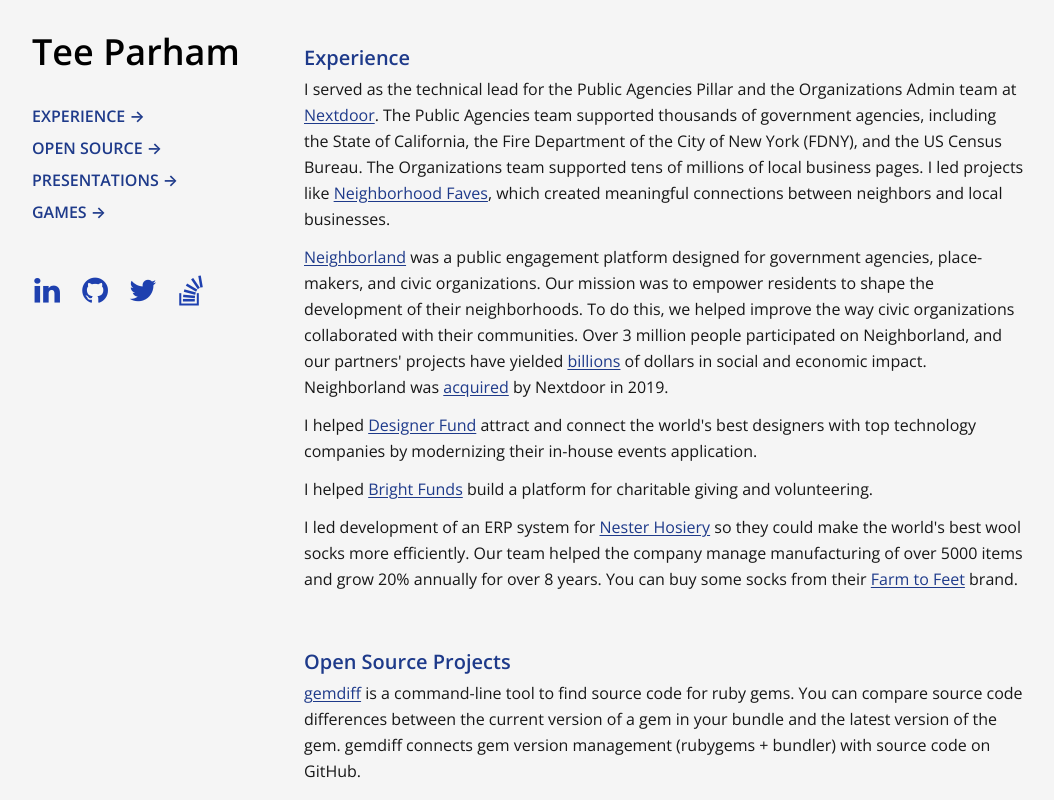
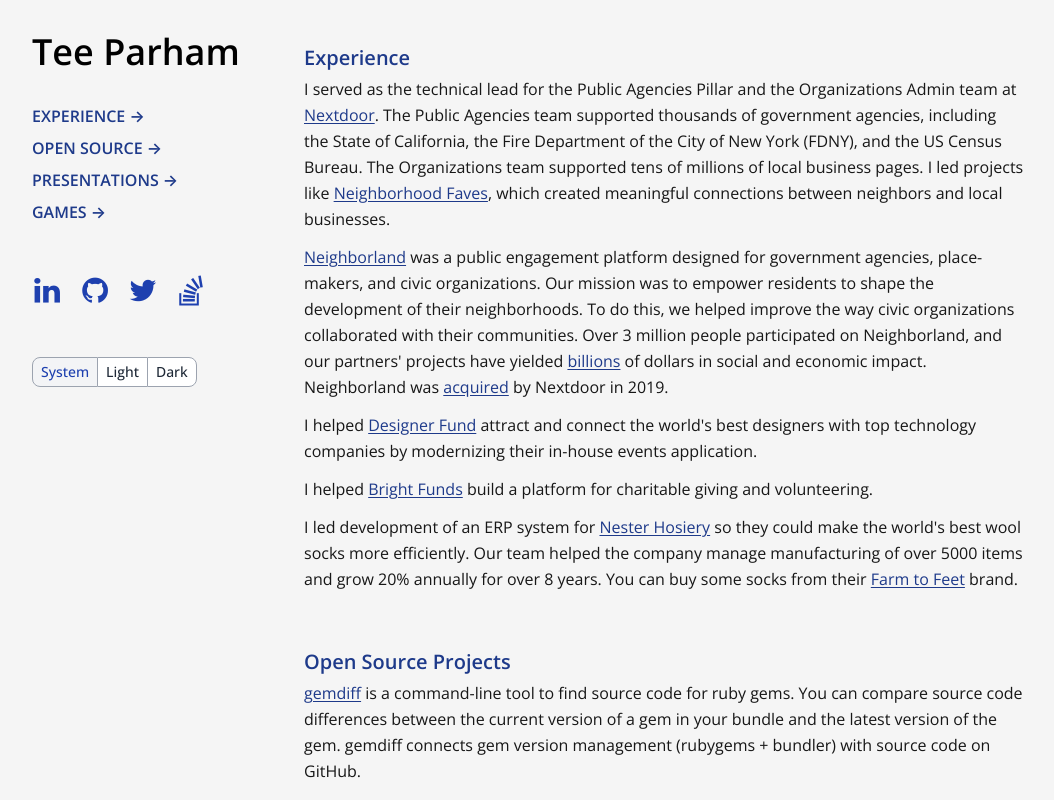
Before and after one commit to teeparham/next, a Next.js app: page / in a window 1280 px wide. Shown: the top 800 px of the page, without its empty margins (112-1166 px from the left). Built offline with nearby package versions, Linux system fonts and the light colour scheme.

Commit message:
Dark mode switch

```diff
--- /dev/null
+++ b/app/components/Providers.tsx
@@ -0,0 +1,11 @@
+"use client";
+
+import { ThemeProvider } from "next-themes";
+
+interface ProvidersProps {
+  children: React.ReactNode;
+}
+
+export function Providers({ children }: ProvidersProps) {
+  return <ThemeProvider attribute="class">{children}</ThemeProvider>;
+}
--- /dev/null
+++ b/app/components/ThemeSwitch.tsx
@@ -0,0 +1,50 @@
+import { useState, useEffect } from "react";
+import { useTheme } from "next-themes";
+import { cx } from "../utils";
+
+interface ToggleButtonProps {
+  css: string; // border
+  newTheme: string;
+  text: string;
+}
+
+function ToggleButton({ css, text, newTheme }: ToggleButtonProps) {
+  const { theme, setTheme } = useTheme();
+  return (
+    <button
+      className={cx(
+        css,
+        theme === newTheme ? "text-blue-800 bg-gray-100" : "bg-white",
+        "px-2 py-1",
+        "border-gray-400",
+        "hover:bg-gray-200 hover:text-blue-700 focus:text-blue-700"
+      )}
+      onClick={() => {
+        setTheme(newTheme);
+      }}
+    >
+      {text}
+    </button>
+  );
+}
+
+export function ThemeSwitch() {
+  const [mounted, setMounted] = useState(false);
+
+  // only show on client
+  useEffect(() => {
+    setMounted(true);
+  }, []);
+
+  if (!mounted) {
+    return null;
+  }
+
+  return (
+    <div className="inline-flex text-sm font-medium text-gray-800">
+      <ToggleButton css="rounded-l-lg border" text="System" newTheme="system" />
+      <ToggleButton css="border-t border-b" text="Light" newTheme="light" />
+      <ToggleButton css="rounded-r-lg border" text="Dark" newTheme="dark" />
+    </div>
+  );
+}
--- a/app/layout.tsx
+++ b/app/layout.tsx
@@ -2,6 +2,7 @@ import type { Metadata } from "next";
 import { Open_Sans } from "next/font/google";
 import "./globals.css";
 import { cx } from "./utils";
+import { Providers } from "./components/Providers";
 
 const openSans = Open_Sans({ subsets: ["latin"] });
 
@@ -10,13 +11,14 @@ export const metadata: Metadata = {
   description: "Tee Parham portfolio site",
 };
 
-export default function RootLayout({
-  children,
-}: {
+interface LayoutProps {
   children: React.ReactNode;
-}) {
+}
+
+export default function Layout({ children }: LayoutProps) {
   return (
-    <html lang="en" className="scroll-smooth">
+    <html lang="en" className="scroll-smooth" suppressHydrationWarning>
+      <head />
       <body
         className={cx(
           openSans.className,
@@ -24,7 +26,7 @@ export default function RootLayout({
           "dark:bg-neutral-800 dark:text-neutral-300"
         )}
       >
-        {children}
+        <Providers>{children}</Providers>
       </body>
     </html>
   );
--- a/app/page.tsx
+++ b/app/page.tsx
@@ -2,6 +2,7 @@
 import Link from "next/link";
 import { Arrow } from "./components/Arrow";
 import { LinkTo } from "./components/LinkTo";
+import { ThemeSwitch } from "./components/ThemeSwitch";
 import { cx } from "./utils";
 
 const urls = {
@@ -78,6 +79,9 @@ export default function Home() {
               </nav>
               <section className="my-12 hidden lg:block">
                 <Profiles />
+              </section>
+              <section className="my-12 hidden lg:block">
+                <ThemeSwitch />
               </section>
             </div>
           </div>
--- a/tailwind.config.ts
+++ b/tailwind.config.ts
@@ -8,6 +8,7 @@ const config: Config = {
     "./components/**/*.{js,ts,jsx,tsx,mdx}",
     "./app/**/*.{js,ts,jsx,tsx,mdx}",
   ],
+  darkMode: "class",
   // Ensure dynamic colors are bundled
   safelist: [
     "bg-blue-500",
```
